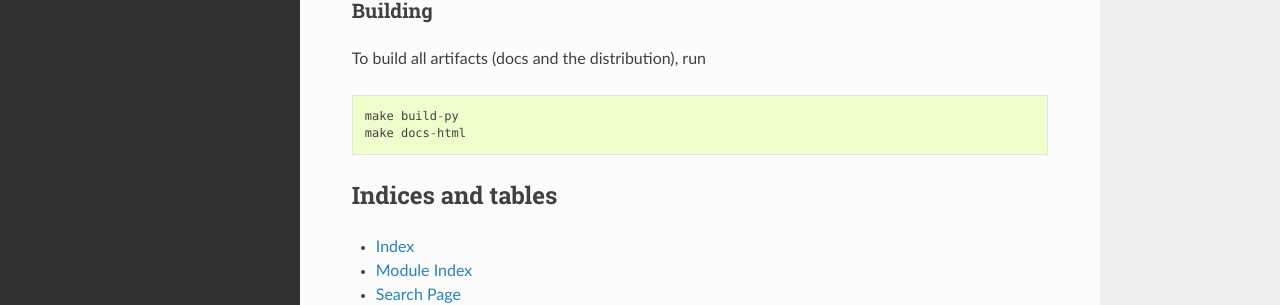
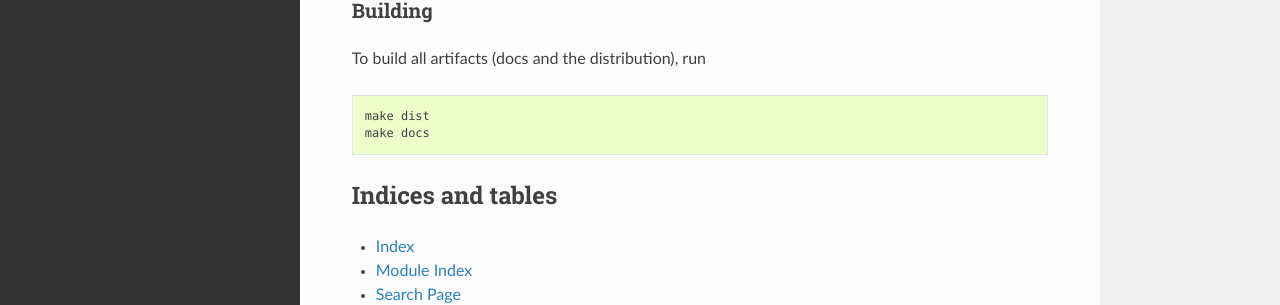
Before and after one commit to teekaay/elastic-cloud-py, a Sphinx documentation site: the page built from docs/index.rst, in a window 1280 px wide and 900 px high, scrolled down 2322 px. Shown: the part 404-709 px from the top of the window. Built offline with Sphinx 7.4.7 and the Read the Docs theme 2.0.0, drawn with Linux system fonts in a browser that asks for light colours.

Commit message:
docs(*): update instructions for building dist and docs

```diff
--- a/docs/index.rst
+++ b/docs/index.rst
@@ -133,8 +133,8 @@ To build all artifacts (docs and the distribution), run
 
 ::
 
-    make build-py
-    make docs-html
+    make dist
+    make docs
 
 
 Indices and tables
```
